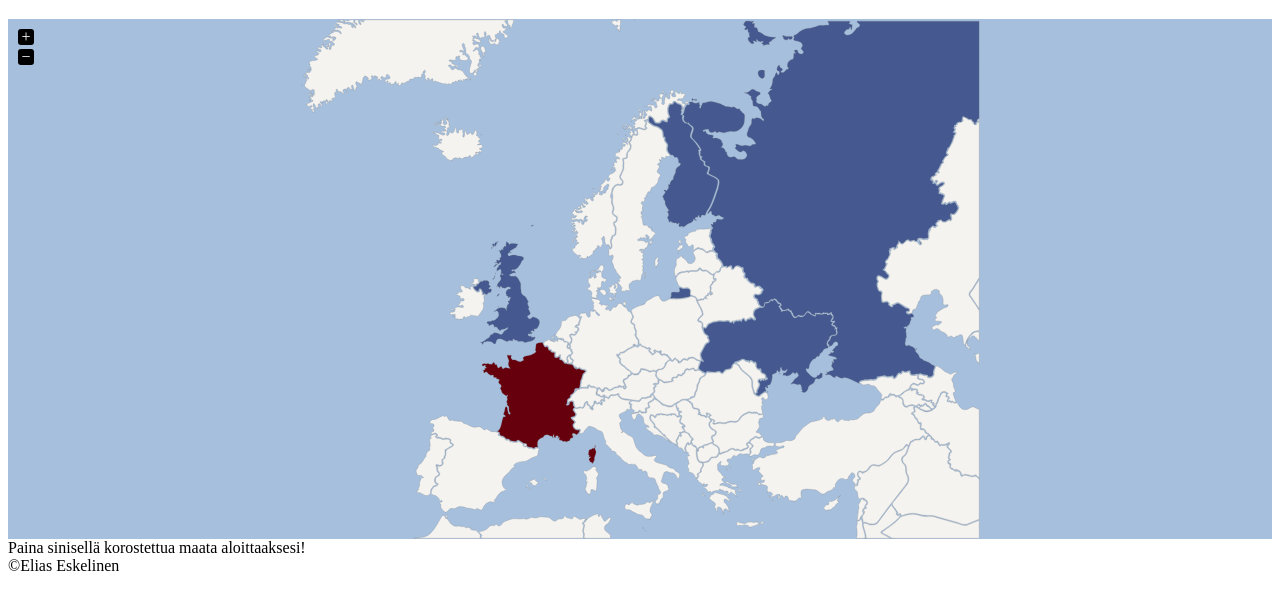
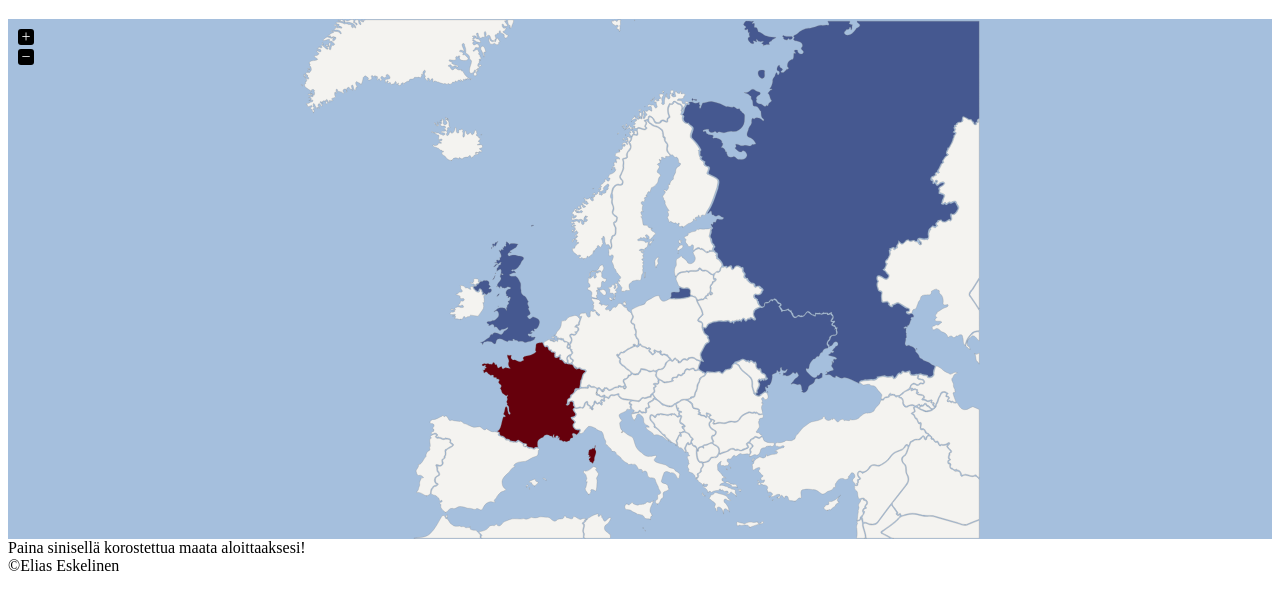
Before and after one commit to elias-eskelinen/elias-eskelinen.github.io, a plain HTML site: page index.html in a window 1280 px wide. Shown: the part 61-670 px from the top of the page. Drawn offline with nearby package versions, Linux system fonts and the light colour scheme.

Commit message:
Update index.html

```diff
--- a/index.html
+++ b/index.html
@@ -22,7 +22,7 @@
 
       // List of Regions we'll let clicks through for
       var enabledRegions = ['sp', 'ua', 'gb', 'fr', 'ru'];
-      var sums = ["Suomi", "Ukraina", "IB", "Ranska", "Venäjä"];
+      var sums = ["Espanja", "Ukraina", "IB", "Ranska", "Venäjä"];
       var breads = ["1", "2", "3", "4", "5"];
 	  var urls = ["https://www.theguardian.com/global-development/2019/apr/14/rape-abuse-claims-spains-strawberry-industry", "https://yle.fi/uutiset/3-10757973", "https://yle.fi/uutiset/3-10683262", "https://www.nytimes.com/2019/04/29/opinion/europe-integration.html", ""];
         map = jQuery('#vmap').vectorMap({
@@ -33,11 +33,11 @@
           hoverColor: null,
           selectedRegions: ['fr'],
           colors: {
-          fi: '#455890',
+          sp: '#455890',
           fr: '#455890',
           gb: '#455890',
           ua: '#455890',
-		  ru: '#455890'
+          ru: '#455890'
           },
           onRegionClick: function(event, code, region){
           // Check if this is an Enabled Region, and not the current selected on
```
